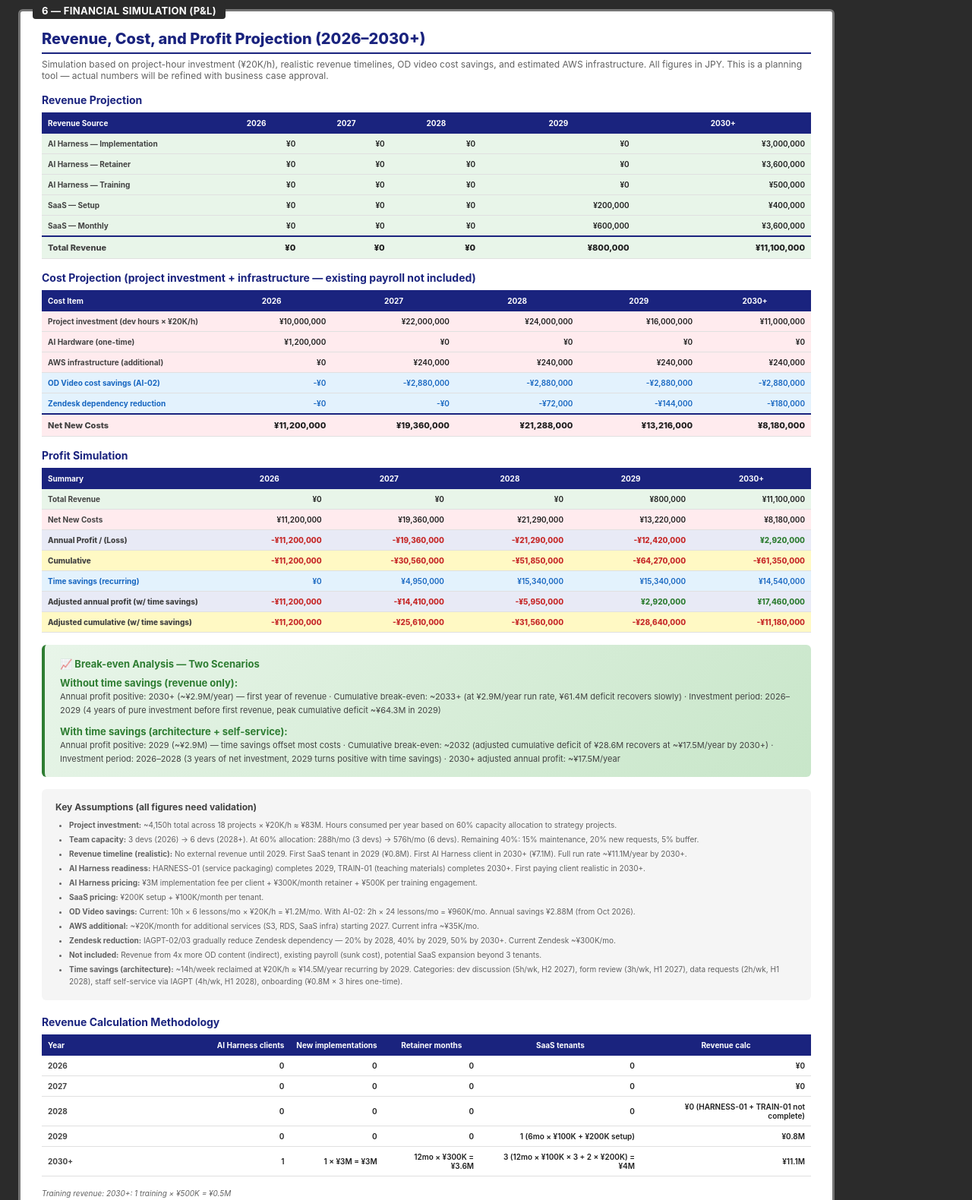
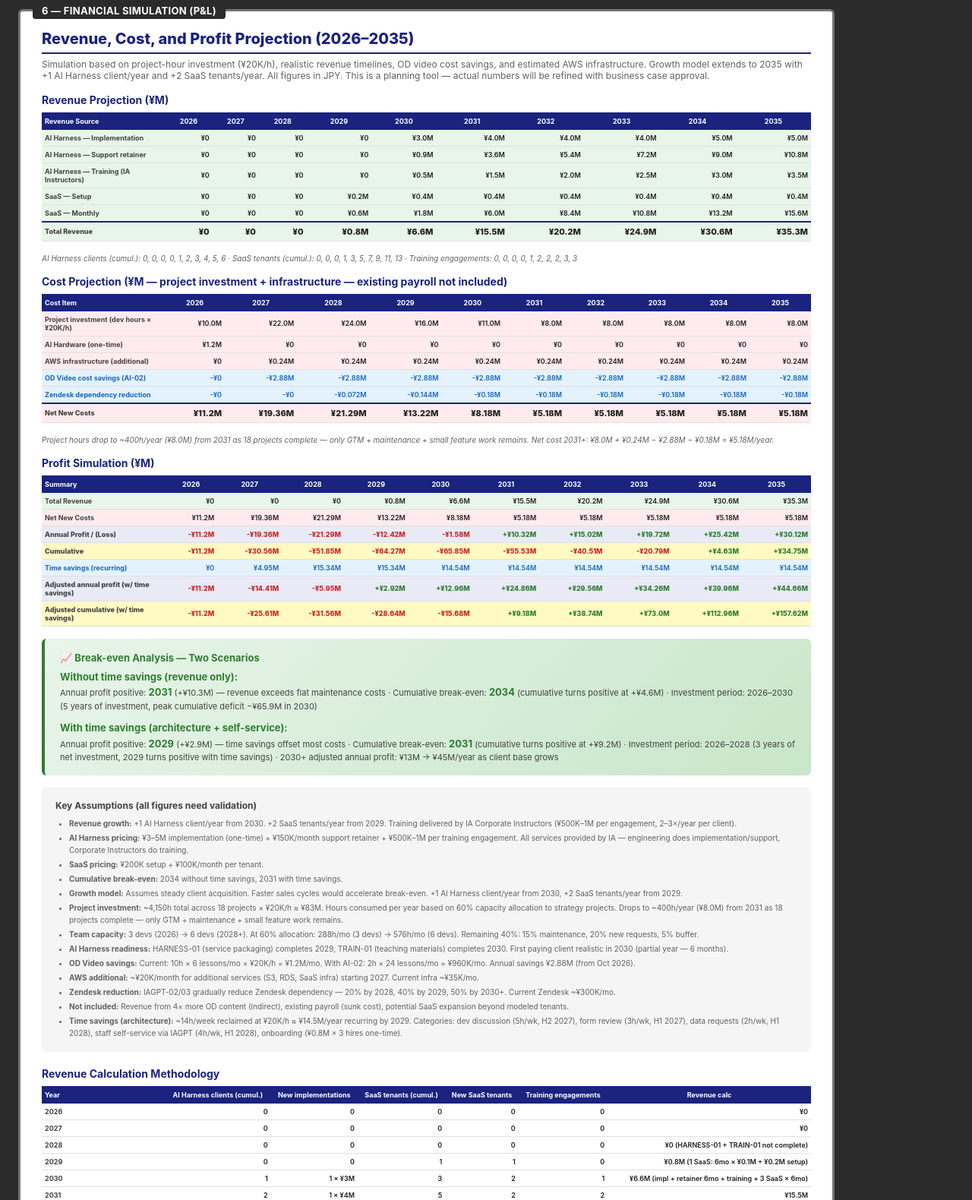
Before and after one commit to young-min-choo/ia-strategy-visuals, a plain HTML site: page index.html in a window 1280 px wide. Shown: the part 7319-8899 px from the top of the page at 76% size. Drawn offline with Linux system fonts and the light colour scheme.

Commit message:
P&L growth model: 2026-2035, AI Harness with IA Corporate Instructor training, break-even 2034/2031

```diff
--- a/index.html
+++ b/index.html
@@ -526,6 +526,13 @@
   .pnl-assumptions ul { padding-left: 18px; }
   .pnl-assumptions li { margin-bottom: 3px; }
 
+  /* Growth tables — 10 year columns, smaller font to fit */
+  .pnl-table.growth { font-size: 9px; }
+  .pnl-table.growth th { font-size: 9px; padding: 6px 4px; }
+  .pnl-table.growth td { padding: 5px 4px; font-size: 9px; }
+  .pnl-table.growth th:first-child { width: 16%; }
+  .pnl-table.growth td:first-child { font-size: 9px; }
+
   /* ===== CUSTOMER EXPERIENCE SECTION ===== */
   .cust-section { padding: 24px 28px; }
   .cust-section h2 {
@@ -1585,52 +1592,54 @@
 <div class="section-frame">
   <div class="section-label">6 — FINANCIAL SIMULATION (P&L)</div>
   <div class="pnl-section">
-    <h2>Revenue, Cost, and Profit Projection (2026–2030+)</h2>
-    <div class="desc">Simulation based on project-hour investment (¥20K/h), realistic revenue timelines, OD video cost savings, and estimated AWS infrastructure. All figures in JPY. This is a planning tool — actual numbers will be refined with business case approval.</div>
-
-    <h3>Revenue Projection</h3>
-    <table class="pnl-table">
+    <h2>Revenue, Cost, and Profit Projection (2026–2035)</h2>
+    <div class="desc">Simulation based on project-hour investment (¥20K/h), realistic revenue timelines, OD video cost savings, and estimated AWS infrastructure. Growth model extends to 2035 with +1 AI Harness client/year and +2 SaaS tenants/year. All figures in JPY. This is a planning tool — actual numbers will be refined with business case approval.</div>
+
+    <h3>Revenue Projection (¥M)</h3>
+    <table class="pnl-table growth">
       <thead>
-        <tr><th>Revenue Source</th><th>2026</th><th>2027</th><th>2028</th><th>2029</th><th>2030+</th></tr>
+        <tr><th>Revenue Source</th><th>2026</th><th>2027</th><th>2028</th><th>2029</th><th>2030</th><th>2031</th><th>2032</th><th>2033</th><th>2034</th><th>2035</th></tr>
       </thead>
       <tbody>
-        <tr class="revenue-row"><td>AI Harness — Implementation</td><td>¥0</td><td>¥0</td><td>¥0</td><td>¥0</td><td>¥3,000,000</td></tr>
-        <tr class="revenue-row"><td>AI Harness — Retainer</td><td>¥0</td><td>¥0</td><td>¥0</td><td>¥0</td><td>¥3,600,000</td></tr>
-        <tr class="revenue-row"><td>AI Harness — Training</td><td>¥0</td><td>¥0</td><td>¥0</td><td>¥0</td><td>¥500,000</td></tr>
-        <tr class="revenue-row"><td>SaaS — Setup</td><td>¥0</td><td>¥0</td><td>¥0</td><td>¥200,000</td><td>¥400,000</td></tr>
-        <tr class="revenue-row"><td>SaaS — Monthly</td><td>¥0</td><td>¥0</td><td>¥0</td><td>¥600,000</td><td>¥3,600,000</td></tr>
-        <tr class="total-row revenue-row"><td>Total Revenue</td><td>¥0</td><td>¥0</td><td>¥0</td><td>¥800,000</td><td>¥11,100,000</td></tr>
+        <tr class="revenue-row"><td>AI Harness — Implementation</td><td>¥0</td><td>¥0</td><td>¥0</td><td>¥0</td><td>¥3.0M</td><td>¥4.0M</td><td>¥4.0M</td><td>¥4.0M</td><td>¥5.0M</td><td>¥5.0M</td></tr>
+        <tr class="revenue-row"><td>AI Harness — Support retainer</td><td>¥0</td><td>¥0</td><td>¥0</td><td>¥0</td><td>¥0.9M</td><td>¥3.6M</td><td>¥5.4M</td><td>¥7.2M</td><td>¥9.0M</td><td>¥10.8M</td></tr>
+        <tr class="revenue-row"><td>AI Harness — Training (IA Instructors)</td><td>¥0</td><td>¥0</td><td>¥0</td><td>¥0</td><td>¥0.5M</td><td>¥1.5M</td><td>¥2.0M</td><td>¥2.5M</td><td>¥3.0M</td><td>¥3.5M</td></tr>
+        <tr class="revenue-row"><td>SaaS — Setup</td><td>¥0</td><td>¥0</td><td>¥0</td><td>¥0.2M</td><td>¥0.4M</td><td>¥0.4M</td><td>¥0.4M</td><td>¥0.4M</td><td>¥0.4M</td><td>¥0.4M</td></tr>
+        <tr class="revenue-row"><td>SaaS — Monthly</td><td>¥0</td><td>¥0</td><td>¥0</td><td>¥0.6M</td><td>¥1.8M</td><td>¥6.0M</td><td>¥8.4M</td><td>¥10.8M</td><td>¥13.2M</td><td>¥15.6M</td></tr>
+        <tr class="total-row revenue-row"><td>Total Revenue</td><td>¥0</td><td>¥0</td><td>¥0</td><td>¥0.8M</td><td>¥6.6M</td><td>¥15.5M</td><td>¥20.2M</td><td>¥24.9M</td><td>¥30.6M</td><td>¥35.3M</td></tr>
       </tbody>
     </table>
-
-    <h3>Cost Projection (project investment + infrastructure — existing payroll not included)</h3>
-    <table class="pnl-table">
+    <div class="method-note">AI Harness clients (cumul.): 0, 0, 0, 0, 1, 2, 3, 4, 5, 6 · SaaS tenants (cumul.): 0, 0, 0, 1, 3, 5, 7, 9, 11, 13 · Training engagements: 0, 0, 0, 0, 1, 2, 2, 2, 3, 3</div>
+
+    <h3>Cost Projection (¥M — project investment + infrastructure — existing payroll not included)</h3>
+    <table class="pnl-table growth">
       <thead>
-        <tr><th>Cost Item</th><th>2026</th><th>2027</th><th>2028</th><th>2029</th><th>2030+</th></tr>
+        <tr><th>Cost Item</th><th>2026</th><th>2027</th><th>2028</th><th>2029</th><th>2030</th><th>2031</th><th>2032</th><th>2033</th><th>2034</th><th>2035</th></tr>
       </thead>
       <tbody>
-        <tr class="cost-row"><td>Project investment (dev hours × ¥20K/h)</td><td>¥10,000,000</td><td>¥22,000,000</td><td>¥24,000,000</td><td>¥16,000,000</td><td>¥11,000,000</td></tr>
-        <tr class="cost-row"><td>AI Hardware (one-time)</td><td>¥1,200,000</td><td>¥0</td><td>¥0</td><td>¥0</td><td>¥0</td></tr>
-        <tr class="cost-row"><td>AWS infrastructure (additional)</td><td>¥0</td><td>¥240,000</td><td>¥240,000</td><td>¥240,000</td><td>¥240,000</td></tr>
-        <tr class="savings-row"><td>OD Video cost savings (AI-02)</td><td>-¥0</td><td>-¥2,880,000</td><td>-¥2,880,000</td><td>-¥2,880,000</td><td>-¥2,880,000</td></tr>
-        <tr class="savings-row"><td>Zendesk dependency reduction</td><td>-¥0</td><td>-¥0</td><td>-¥72,000</td><td>-¥144,000</td><td>-¥180,000</td></tr>
-        <tr class="total-row cost-row"><td>Net New Costs</td><td>¥11,200,000</td><td>¥19,360,000</td><td>¥21,288,000</td><td>¥13,216,000</td><td>¥8,180,000</td></tr>
+        <tr class="cost-row"><td>Project investment (dev hours × ¥20K/h)</td><td>¥10.0M</td><td>¥22.0M</td><td>¥24.0M</td><td>¥16.0M</td><td>¥11.0M</td><td>¥8.0M</td><td>¥8.0M</td><td>¥8.0M</td><td>¥8.0M</td><td>¥8.0M</td></tr>
+        <tr class="cost-row"><td>AI Hardware (one-time)</td><td>¥1.2M</td><td>¥0</td><td>¥0</td><td>¥0</td><td>¥0</td><td>¥0</td><td>¥0</td><td>¥0</td><td>¥0</td><td>¥0</td></tr>
+        <tr class="cost-row"><td>AWS infrastructure (additional)</td><td>¥0</td><td>¥0.24M</td><td>¥0.24M</td><td>¥0.24M</td><td>¥0.24M</td><td>¥0.24M</td><td>¥0.24M</td><td>¥0.24M</td><td>¥0.24M</td><td>¥0.24M</td></tr>
+        <tr class="savings-row"><td>OD Video cost savings (AI-02)</td><td>-¥0</td><td>-¥2.88M</td><td>-¥2.88M</td><td>-¥2.88M</td><td>-¥2.88M</td><td>-¥2.88M</td><td>-¥2.88M</td><td>-¥2.88M</td><td>-¥2.88M</td><td>-¥2.88M</td></tr>
+        <tr class="savings-row"><td>Zendesk dependency reduction</td><td>-¥0</td><td>-¥0</td><td>-¥0.072M</td><td>-¥0.144M</td><td>-¥0.18M</td><td>-¥0.18M</td><td>-¥0.18M</td><td>-¥0.18M</td><td>-¥0.18M</td><td>-¥0.18M</td></tr>
+        <tr class="total-row cost-row"><td>Net New Costs</td><td>¥11.2M</td><td>¥19.36M</td><td>¥21.29M</td><td>¥13.22M</td><td>¥8.18M</td><td>¥5.18M</td><td>¥5.18M</td><td>¥5.18M</td><td>¥5.18M</td><td>¥5.18M</td></tr>
       </tbody>
     </table>
-
-    <h3>Profit Simulation</h3>
-    <table class="pnl-table">
+    <div class="method-note">Project hours drop to ~400h/year (¥8.0M) from 2031 as 18 projects complete — only GTM + maintenance + small feature work remains. Net cost 2031+: ¥8.0M + ¥0.24M − ¥2.88M − ¥0.18M = ¥5.18M/year.</div>
+
+    <h3>Profit Simulation (¥M)</h3>
+    <table class="pnl-table growth">
       <thead>
-        <tr><th>Summary</th><th>2026</th><th>2027</th><th>2028</th><th>2029</th><th>2030+</th></tr>
+        <tr><th>Summary</th><th>2026</th><th>2027</th><th>2028</th><th>2029</th><th>2030</th><th>2031</th><th>2032</th><th>2033</th><th>2034</th><th>2035</th></tr>
       </thead>
       <tbody>
-        <tr class="revenue-row"><td>Total Revenue</td><td>¥0</td><td>¥0</td><td>¥0</td><td>¥800,000</td><td>¥11,100,000</td></tr>
-        <tr class="cost-row"><td>Net New Costs</td><td>¥11,200,000</td><td>¥19,360,000</td><td>¥21,290,000</td><td>¥13,220,000</td><td>¥8,180,000</td></tr>
-        <tr class="profit-row"><td>Annual Profit / (Loss)</td><td class="pnl-negative">-¥11,200,000</td><td class="pnl-negative">-¥19,360,000</td><td class="pnl-negative">-¥21,290,000</td><td class="pnl-negative">-¥12,420,000</td><td class="pnl-positive">¥2,920,000</td></tr>
-        <tr class="cumulative-row"><td>Cumulative</td><td class="pnl-negative">-¥11,200,000</td><td class="pnl-negative">-¥30,560,000</td><td class="pnl-negative">-¥51,850,000</td><td class="pnl-negative">-¥64,270,000</td><td class="pnl-negative">-¥61,350,000</td></tr>
-        <tr class="savings-row"><td>Time savings (recurring)</td><td>¥0</td><td>¥4,950,000</td><td>¥15,340,000</td><td>¥15,340,000</td><td>¥14,540,000</td></tr>
-        <tr class="profit-row"><td>Adjusted annual profit (w/ time savings)</td><td class="pnl-negative">-¥11,200,000</td><td class="pnl-negative">-¥14,410,000</td><td class="pnl-negative">-¥5,950,000</td><td class="pnl-positive">¥2,920,000</td><td class="pnl-positive">¥17,460,000</td></tr>
-        <tr class="cumulative-row"><td>Adjusted cumulative (w/ time savings)</td><td class="pnl-negative">-¥11,200,000</td><td class="pnl-negative">-¥25,610,000</td><td class="pnl-negative">-¥31,560,000</td><td class="pnl-negative">-¥28,640,000</td><td class="pnl-negative">-¥11,180,000</td></tr>
+        <tr class="revenue-row"><td>Total Revenue</td><td>¥0</td><td>¥0</td><td>¥0</td><td>¥0.8M</td><td>¥6.6M</td><td>¥15.5M</td><td>¥20.2M</td><td>¥24.9M</td><td>¥30.6M</td><td>¥35.3M</td></tr>
+        <tr class="cost-row"><td>Net New Costs</td><td>¥11.2M</td><td>¥19.36M</td><td>¥21.29M</td><td>¥13.22M</td><td>¥8.18M</td><td>¥5.18M</td><td>¥5.18M</td><td>¥5.18M</td><td>¥5.18M</td><td>¥5.18M</td></tr>
+        <tr class="profit-row"><td>Annual Profit / (Loss)</td><td class="pnl-negative">-¥11.2M</td><td class="pnl-negative">-¥19.36M</td><td class="pnl-negative">-¥21.29M</td><td class="pnl-negative">-¥12.42M</td><td class="pnl-negative">-¥1.58M</td><td class="pnl-positive">+¥10.32M</td><td class="pnl-positive">+¥15.02M</td><td class="pnl-positive">+¥19.72M</td><td class="pnl-positive">+¥25.42M</td><td class="pnl-positive">+¥30.12M</td></tr>
+        <tr class="cumulative-row"><td>Cumulative</td><td class="pnl-negative">-¥11.2M</td><td class="pnl-negative">-¥30.56M</td><td class="pnl-negative">-¥51.85M</td><td class="pnl-negative">-¥64.27M</td><td class="pnl-negative">-¥65.85M</td><td class="pnl-negative">-¥55.53M</td><td class="pnl-negative">-¥40.51M</td><td class="pnl-negative">-¥20.79M</td><td class="pnl-positive">+¥4.63M</td><td class="pnl-positive">+¥34.75M</td></tr>
+        <tr class="savings-row"><td>Time savings (recurring)</td><td>¥0</td><td>¥4.95M</td><td>¥15.34M</td><td>¥15.34M</td><td>¥14.54M</td><td>¥14.54M</td><td>¥14.54M</td><td>¥14.54M</td><td>¥14.54M</td><td>¥14.54M</td></tr>
+        <tr class="profit-row"><td>Adjusted annual profit (w/ time savings)</td><td class="pnl-negative">-¥11.2M</td><td class="pnl-negative">-¥14.41M</td><td class="pnl-negative">-¥5.95M</td><td class="pnl-positive">+¥2.92M</td><td class="pnl-positive">+¥12.96M</td><td class="pnl-positive">+¥24.86M</td><td class="pnl-positive">+¥29.56M</td><td class="pnl-positive">+¥34.26M</td><td class="pnl-positive">+¥39.96M</td><td class="pnl-positive">+¥44.66M</td></tr>
+        <tr class="cumulative-row"><td>Adjusted cumulative (w/ time savings)</td><td class="pnl-negative">-¥11.2M</td><td class="pnl-negative">-¥25.61M</td><td class="pnl-negative">-¥31.56M</td><td class="pnl-negative">-¥28.64M</td><td class="pnl-negative">-¥15.68M</td><td class="pnl-positive">+¥9.18M</td><td class="pnl-positive">+¥38.74M</td><td class="pnl-positive">+¥73.0M</td><td class="pnl-positive">+¥112.96M</td><td class="pnl-positive">+¥157.62M</td></tr>
       </tbody>
     </table>
 
@@ -1638,51 +1647,58 @@
       <strong>📈 Break-even Analysis — Two Scenarios</strong>
       <p>
         <strong>Without time savings (revenue only):</strong><br>
-        Annual profit positive: 2030+ (~¥2.9M/year) — first year of revenue · Cumulative break-even: ~2033+ (at ¥2.9M/year run rate, ¥61.4M deficit recovers slowly) · Investment period: 2026–2029 (4 years of pure investment before first revenue, peak cumulative deficit ~¥64.3M in 2029)
+        Annual profit positive: <strong>2031</strong> (+¥10.3M) — revenue exceeds flat maintenance costs · Cumulative break-even: <strong>2034</strong> (cumulative turns positive at +¥4.6M) · Investment period: 2026–2030 (5 years of investment, peak cumulative deficit −¥65.9M in 2030)
       </p>
       <p style="margin-top:8px;">
         <strong>With time savings (architecture + self-service):</strong><br>
-        Annual profit positive: 2029 (~¥2.9M) — time savings offset most costs · Cumulative break-even: ~2032 (adjusted cumulative deficit of ¥28.6M recovers at ~¥17.5M/year by 2030+) · Investment period: 2026–2028 (3 years of net investment, 2029 turns positive with time savings) · 2030+ adjusted annual profit: ~¥17.5M/year
+        Annual profit positive: <strong>2029</strong> (+¥2.9M) — time savings offset most costs · Cumulative break-even: <strong>2031</strong> (cumulative turns positive at +¥9.2M) · Investment period: 2026–2028 (3 years of net investment, 2029 turns positive with time savings) · 2030+ adjusted annual profit: ¥13M → ¥45M/year as client base grows
       </p>
     </div>
 
     <div class="pnl-assumptions">
       <h4>Key Assumptions (all figures need validation)</h4>
       <ul>
-        <li><strong>Project investment:</strong> ~4,150h total across 18 projects × ¥20K/h ≈ ¥83M. Hours consumed per year based on 60% capacity allocation to strategy projects.</li>
+        <li><strong>Revenue growth:</strong> +1 AI Harness client/year from 2030. +2 SaaS tenants/year from 2029. Training delivered by IA Corporate Instructors (¥500K–1M per engagement, 2–3×/year per client).</li>
+        <li><strong>AI Harness pricing:</strong> ¥3–5M implementation (one-time) + ¥150K/month support retainer + ¥500K–1M per training engagement. All services provided by IA — engineering does implementation/support, Corporate Instructors do training.</li>
+        <li><strong>SaaS pricing:</strong> ¥200K setup + ¥100K/month per tenant.</li>
+        <li><strong>Cumulative break-even:</strong> 2034 without time savings, 2031 with time savings.</li>
+        <li><strong>Growth model:</strong> Assumes steady client acquisition. Faster sales cycles would accelerate break-even. +1 AI Harness client/year from 2030, +2 SaaS tenants/year from 2029.</li>
+        <li><strong>Project investment:</strong> ~4,150h total across 18 projects × ¥20K/h ≈ ¥83M. Hours consumed per year based on 60% capacity allocation to strategy projects. Drops to ~400h/year (¥8.0M) from 2031 as 18 projects complete — only GTM + maintenance + small feature work remains.</li>
         <li><strong>Team capacity:</strong> 3 devs (2026) → 6 devs (2028+). At 60% allocation: 288h/mo (3 devs) → 576h/mo (6 devs). Remaining 40%: 15% maintenance, 20% new requests, 5% buffer.</li>
-        <li><strong>Revenue timeline (realistic):</strong> No external revenue until 2029. First SaaS tenant in 2029 (¥0.8M). First AI Harness client in 2030+ (¥7.1M). Full run rate ~¥11.1M/year by 2030+.</li>
-        <li><strong>AI Harness readiness:</strong> HARNESS-01 (service packaging) completes 2029, TRAIN-01 (teaching materials) completes 2030+. First paying client realistic in 2030+.</li>
-        <li><strong>AI Harness pricing:</strong> ¥3M implementation fee per client + ¥300K/month retainer + ¥500K per training engagement.</li>
-        <li><strong>SaaS pricing:</strong> ¥200K setup + ¥100K/month per tenant.</li>
+        <li><strong>AI Harness readiness:</strong> HARNESS-01 (service packaging) completes 2029, TRAIN-01 (teaching materials) completes 2030. First paying client realistic in 2030 (partial year — 6 months).</li>
         <li><strong>OD Video savings:</strong> Current: 10h × 6 lessons/mo × ¥20K/h = ¥1.2M/mo. With AI-02: 2h × 24 lessons/mo = ¥960K/mo. Annual savings ¥2.88M (from Oct 2026).</li>
         <li><strong>AWS additional:</strong> ~¥20K/month for additional services (S3, RDS, SaaS infra) starting 2027. Current infra ~¥35K/mo.</li>
         <li><strong>Zendesk reduction:</strong> IAGPT-02/03 gradually reduce Zendesk dependency — 20% by 2028, 40% by 2029, 50% by 2030+. Current Zendesk ~¥300K/mo.</li>
-        <li><strong>Not included:</strong> Revenue from 4x more OD content (indirect), existing payroll (sunk cost), potential SaaS expansion beyond 3 tenants.</li>
+        <li><strong>Not included:</strong> Revenue from 4× more OD content (indirect), existing payroll (sunk cost), potential SaaS expansion beyond modeled tenants.</li>
         <li><strong>Time savings (architecture):</strong> ~14h/week reclaimed at ¥20K/h ≈ ¥14.5M/year recurring by 2029. Categories: dev discussion (5h/wk, H2 2027), form review (3h/wk, H1 2027), data requests (2h/wk, H1 2028), staff self-service via IAGPT (4h/wk, H1 2028), onboarding (¥0.8M × 3 hires one-time).</li>
       </ul>
     </div>
 
     <div class="method-section">
       <h3>Revenue Calculation Methodology</h3>
-      <table class="pnl-table">
+      <table class="pnl-table growth">
         <thead>
-          <tr><th>Year</th><th>AI Harness clients</th><th>New implementations</th><th>Retainer months</th><th>SaaS tenants</th><th>Revenue calc</th></tr>
+          <tr><th>Year</th><th>AI Harness clients (cumul.)</th><th>New implementations</th><th>SaaS tenants (cumul.)</th><th>New SaaS tenants</th><th>Training engagements</th><th>Revenue calc</th></tr>
         </thead>
         <tbody>
-          <tr><td>2026</td><td>0</td><td>0</td><td>0</td><td>0</td><td>¥0</td></tr>
-          <tr><td>2027</td><td>0</td><td>0</td><td>0</td><td>0</td><td>¥0</td></tr>
-          <tr><td>2028</td><td>0</td><td>0</td><td>0</td><td>0</td><td>¥0 (HARNESS-01 + TRAIN-01 not complete)</td></tr>
-          <tr><td>2029</td><td>0</td><td>0</td><td>0</td><td>1 (6mo × ¥100K + ¥200K setup)</td><td>¥0.8M</td></tr>
-          <tr><td>2030+</td><td>1</td><td>1 × ¥3M = ¥3M</td><td>12mo × ¥300K = ¥3.6M</td><td>3 (12mo × ¥100K × 3 + 2 × ¥200K) = ¥4M</td><td>¥11.1M</td></tr>
+          <tr><td>2026</td><td>0</td><td>0</td><td>0</td><td>0</td><td>0</td><td>¥0</td></tr>
+          <tr><td>2027</td><td>0</td><td>0</td><td>0</td><td>0</td><td>0</td><td>¥0</td></tr>
+          <tr><td>2028</td><td>0</td><td>0</td><td>0</td><td>0</td><td>0</td><td>¥0 (HARNESS-01 + TRAIN-01 not complete)</td></tr>
+          <tr><td>2029</td><td>0</td><td>0</td><td>1</td><td>1</td><td>0</td><td>¥0.8M (1 SaaS: 6mo × ¥0.1M + ¥0.2M setup)</td></tr>
+          <tr><td>2030</td><td>1</td><td>1 × ¥3M</td><td>3</td><td>2</td><td>1</td><td>¥6.6M (impl + retainer 6mo + training + 3 SaaS × 6mo)</td></tr>
+          <tr><td>2031</td><td>2</td><td>1 × ¥4M</td><td>5</td><td>2</td><td>2</td><td>¥15.5M</td></tr>
+          <tr><td>2032</td><td>3</td><td>1 × ¥4M</td><td>7</td><td>2</td><td>2</td><td>¥20.2M</td></tr>
+          <tr><td>2033</td><td>4</td><td>1 × ¥4M</td><td>9</td><td>2</td><td>2</td><td>¥24.9M</td></tr>
+          <tr><td>2034</td><td>5</td><td>1 × ¥5M</td><td>11</td><td>2</td><td>3</td><td>¥30.6M</td></tr>
+          <tr><td>2035</td><td>6</td><td>1 × ¥5M</td><td>13</td><td>2</td><td>3</td><td>¥35.3M</td></tr>
         </tbody>
       </table>
-      <div class="method-note">Training revenue: 2030+: 1 training × ¥500K = ¥0.5M</div>
+      <div class="method-note">AI Harness: ¥3–5M implementation (one-time) + ¥150K/mo support retainer + ¥500K–1M per training engagement (IA Corporate Instructors deliver training). SaaS: ¥200K setup + ¥100K/month per tenant. First AI Harness client in 2030 (partial year — 6 months). 2029: first SaaS tenant only (6 months).</div>
     </div>
 
     <div class="method-section">
       <h3>Cost Calculation Methodology</h3>
-      <table class="pnl-table">
+      <table class="pnl-table growth">
         <thead>
           <tr><th>Year</th><th>Project hours</th><th>Hourly rate</th><th>AI HW</th><th>AWS/yr</th><th>OD savings/yr</th><th>Zendesk savings/yr</th><th>Net cost</th></tr>
         </thead>
@@ -1691,9 +1707,15 @@
           <tr><td>2027</td><td>~1,100h × ¥20K = ¥22.0M</td><td>¥20K</td><td>¥0</td><td>¥0.24M</td><td>-¥2.88M</td><td>¥0</td><td>¥19.36M</td></tr>
           <tr><td>2028</td><td>~1,200h × ¥20K = ¥24.0M</td><td>¥20K</td><td>¥0</td><td>¥0.24M</td><td>-¥2.88M</td><td>-¥0.072M</td><td>¥21.29M</td></tr>
           <tr><td>2029</td><td>~800h × ¥20K = ¥16.0M</td><td>¥20K</td><td>¥0</td><td>¥0.24M</td><td>-¥2.88M</td><td>-¥0.144M</td><td>¥13.22M</td></tr>
-          <tr><td>2030+</td><td>~550h × ¥20K = ¥11.0M</td><td>¥20K</td><td>¥0</td><td>¥0.24M</td><td>-¥2.88M</td><td>-¥0.18M</td><td>¥8.18M</td></tr>
+          <tr><td>2030</td><td>~550h × ¥20K = ¥11.0M</td><td>¥20K</td><td>¥0</td><td>¥0.24M</td><td>-¥2.88M</td><td>-¥0.18M</td><td>¥8.18M</td></tr>
+          <tr><td>2031</td><td>~400h × ¥20K = ¥8.0M</td><td>¥20K</td><td>¥0</td><td>¥0.24M</td><td>-¥2.88M</td><td>-¥0.18M</td><td>¥5.18M</td></tr>
+          <tr><td>2032</td><td>~400h × ¥20K = ¥8.0M</td><td>¥20K</td><td>¥0</td><td>¥0.24M</td><td>-¥2.88M</td><td>-¥0.18M</td><td>¥5.18M</td></tr>
+          <tr><td>2033</td><td>~400h × ¥20K = ¥8.0M</td><td>¥20K</td><td>¥0</td><td>¥0.24M</td><td>-¥2.88M</td><td>-¥0.18M</td><td>¥5.18M</td></tr>
+          <tr><td>2034</td><td>~400h × ¥20K = ¥8.0M</td><td>¥20K</td><td>¥0</td><td>¥0.24M</td><td>-¥2.88M</td><td>-¥0.18M</td><td>¥5.18M</td></tr>
+          <tr><td>2035</td><td>~400h × ¥20K = ¥8.0M</td><td>¥20K</td><td>¥0</td><td>¥0.24M</td><td>-¥2.88M</td><td>-¥0.18M</td><td>¥5.18M</td></tr>
         </tbody>
       </table>
+      <div class="method-note">Project hours drop to ~400h/year (¥8.0M) from 2031 as 18 projects complete — only maintenance and small feature work remains.</div>
     </div>
 
     <div class="method-section">
```
